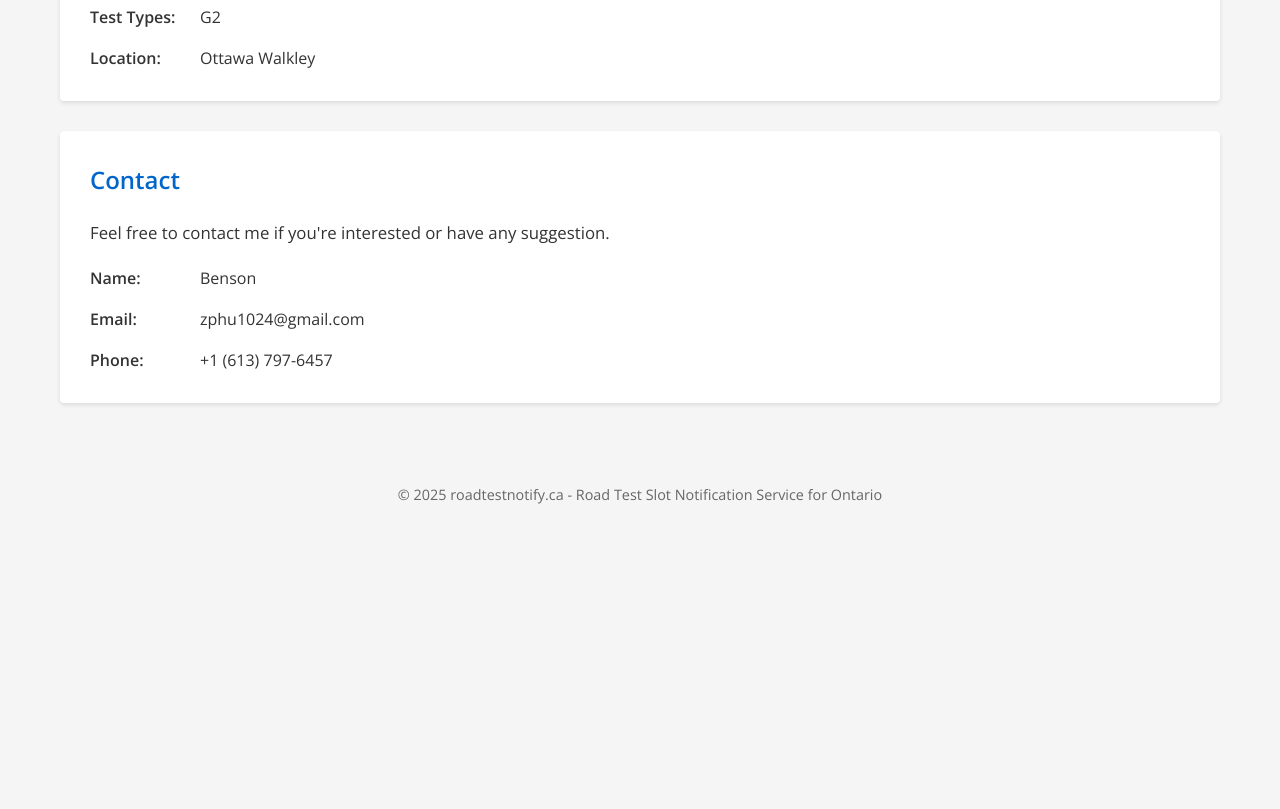
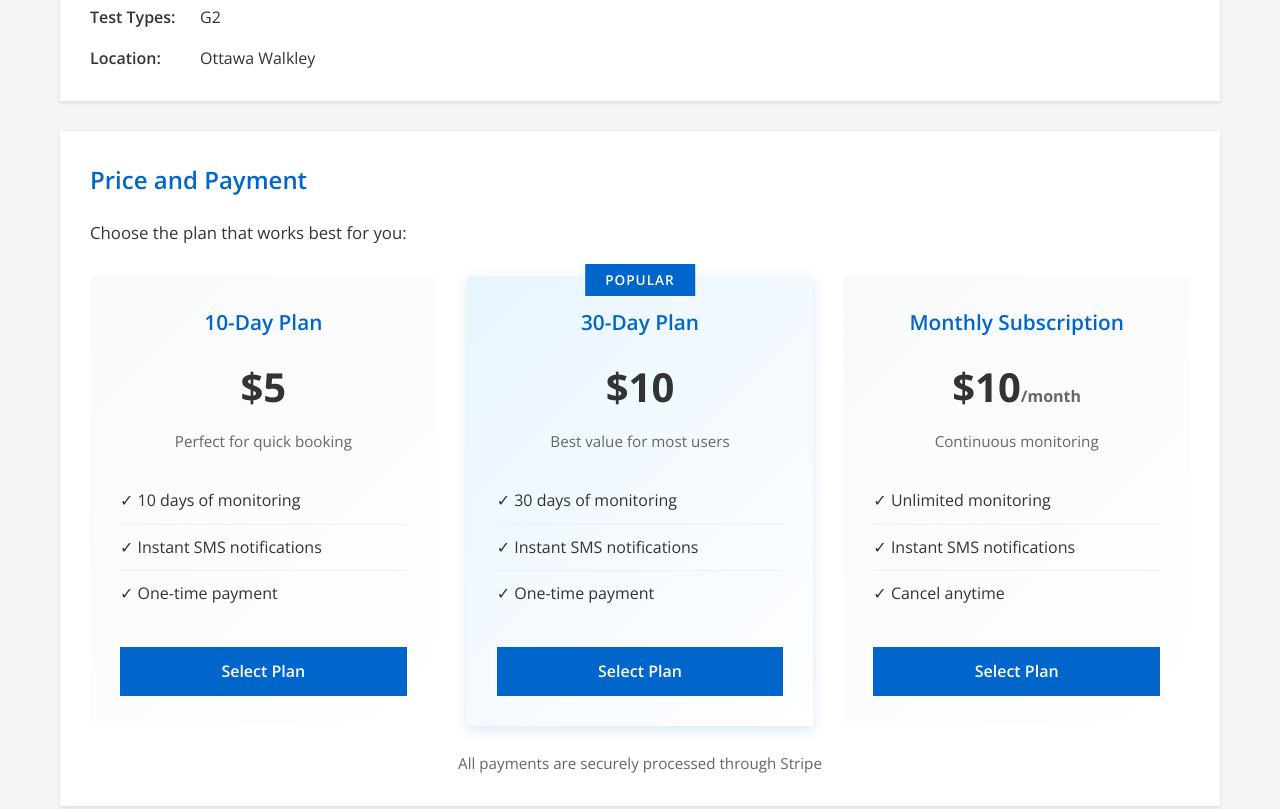
Before and after one commit to wa008/roadtestnotify, a plain HTML site: page index.html in a window 1280 px wide. Shown: the part 1100-1909 px from the top of the page. Before the commit the page ends 1636 px from the top, so only its background shows below. Drawn offline with nearby package versions, Linux system fonts and the light colour scheme.

Commit message:
Update index.html

```diff
--- a/index.html
+++ b/index.html
@@ -33,32 +33,6 @@
             margin-bottom: 40px;
         }
 
-        .nav-buttons {
-            display: flex;
-            justify-content: center;
-            gap: 15px;
-            margin-top: 30px;
-            flex-wrap: wrap;
-        }
-
-        .nav-button {
-            background-color: #0066cc;
-            color: white;
-            border: none;
-            padding: 10px 20px;
-            font-size: 1em;
-            font-weight: 600;
-            border-radius: 4px;
-            cursor: pointer;
-            transition: background-color 0.3s ease;
-            text-decoration: none;
-            font-family: 'Open Sans', Arial, sans-serif;
-        }
-
-        .nav-button:hover {
-            background-color: #0052a3;
-        }
-
         h1 {
             color: #0066cc;
             font-size: 3em;
@@ -78,7 +52,6 @@
             background-color: #ffffff;
             padding: 30px;
             margin-bottom: 30px;
-            border-radius: 4px;
             box-shadow: 0 2px 4px rgba(0,0,0,0.1);
         }
 
@@ -112,11 +85,109 @@
             color: #333;
         }
 
-        footer {
+        .pricing-grid {
+            display: grid;
+            grid-template-columns: repeat(auto-fit, minmax(280px, 1fr));
+            gap: 30px;
+            margin-top: 30px;
+        }
+
+        .pricing-card {
+            padding: 30px;
             text-align: center;
-            padding: 30px 20px;
+            background: linear-gradient(135deg, #f8f9fa 0%, #ffffff 100%);
+            transition: transform 0.3s ease, box-shadow 0.3s ease;
+        }
+
+        .pricing-card:hover {
+            transform: translateY(-5px);
+            box-shadow: 0 8px 20px rgba(0,0,0,0.1);
+        }
+
+        .pricing-card.featured {
+            background: linear-gradient(135deg, #e8f4ff 0%, #ffffff 100%);
+            box-shadow: 0 4px 12px rgba(0,102,204,0.15);
+            position: relative;
+        }
+
+        .popular-badge {
+            position: absolute;
+            top: -12px;
+            left: 50%;
+            transform: translateX(-50%);
+            background-color: #0066cc;
+            color: white;
+            padding: 5px 20px;
+            font-size: 0.85em;
+            font-weight: 600;
+            letter-spacing: 1px;
+        }
+
+        .pricing-card h3 {
+            color: #0066cc;
+            font-size: 1.3em;
+            margin-bottom: 15px;
+            font-weight: 600;
+        }
+
+        .price {
+            font-size: 2.5em;
+            font-weight: 700;
+            color: #333;
+            margin-bottom: 10px;
+        }
+
+        .price-period {
+            font-size: 0.4em;
             color: #666;
-            font-size: 0.9em;
+        }
+
+        .price-description {
+            color: #666;
+            margin-bottom: 25px;
+            font-size: 0.95em;
+        }
+
+        .features-list {
+            list-style: none;
+            text-align: left;
+            margin-bottom: 30px;
+            color: #333;
+        }
+
+        .features-list li {
+            padding: 10px 0;
+            border-bottom: 1px solid #f0f0f0;
+        }
+
+        .features-list li:last-child {
+            border-bottom: none;
+        }
+
+        .select-button {
+            background-color: #0066cc;
+            color: white;
+            border: none;
+            padding: 12px 30px;
+            font-size: 1em;
+            font-weight: 600;
+            cursor: pointer;
+            transition: background-color 0.3s ease;
+            text-decoration: none;
+            display: inline-block;
+            width: 100%;
+            font-family: 'Open Sans', Arial, sans-serif;
+        }
+
+        .select-button:hover {
+            background-color: #0052a3;
+        }
+
+        .payment-note {
+            margin-top: 25px;
+            color: #666;
+            font-size: 0.95em;
+            text-align: center;
         }
 
         .contact-link {
@@ -126,6 +197,13 @@
 
         .contact-link:hover {
             text-decoration: underline;
+        }
+
+        footer {
+            text-align: center;
+            padding: 30px 20px;
+            color: #666;
+            font-size: 0.9em;
         }
 
         @media (max-width: 768px) {
@@ -141,16 +219,16 @@
                 padding: 20px;
             }
 
-            .info-grid {
-                grid-template-columns: 1fr;
-            }
-
             .info-item {
                 flex-direction: column;
             }
 
             .info-label {
                 margin-bottom: 5px;
+            }
+
+            .pricing-grid {
+                grid-template-columns: 1fr;
             }
         }
 
@@ -172,10 +250,6 @@
             }
         }
     </style>
-<script>
-  window.va = window.va || function () { (window.vaq = window.vaq || []).push(arguments); };
-</script>
-<script defer src="/_vercel/insights/script.js"></script>
 </head>
 <body>
     <header>
@@ -194,7 +268,7 @@
             <h2>Example</h2>
             <p style="margin-bottom: 20px; color: #333; font-size: 1.05em;">This is the message you will receive:</p>
             <div style="text-align: left;">
-                <img src="images/sms-example.png" alt="SMS notification example" style="max-width: 300px; height: auto; border-radius: 8px; box-shadow: 0 2px 8px rgba(0,0,0,0.15);">
+                <img src="images/sms-example.png" alt="SMS notification example" style="max-width: 300px; height: auto; box-shadow: 0 2px 8px rgba(0,0,0,0.15);">
             </div>
         </div>
 
@@ -210,6 +284,48 @@
                     <span class="info-value">Ottawa Walkley</span>
                 </div>
             </div>
+        </div>
+
+        <div class="content-section">
+            <h2>Price and Payment</h2>
+            <p style="margin-bottom: 25px; color: #333; font-size: 1.05em;">Choose the plan that works best for you:</p>
+            <div class="pricing-grid">
+                <div class="pricing-card">
+                    <h3>10-Day Plan</h3>
+                    <div class="price">$5</div>
+                    <p class="price-description">Perfect for quick booking</p>
+                    <ul class="features-list">
+                        <li>✓ 10 days of monitoring</li>
+                        <li>✓ Instant SMS notifications</li>
+                        <li>✓ One-time payment</li>
+                    </ul>
+                    <a href="https://buy.stripe.com/demo_10day_plan" class="select-button">Select Plan</a>
+                </div>
+                <div class="pricing-card featured">
+                    <div class="popular-badge">POPULAR</div>
+                    <h3>30-Day Plan</h3>
+                    <div class="price">$10</div>
+                    <p class="price-description">Best value for most users</p>
+                    <ul class="features-list">
+                        <li>✓ 30 days of monitoring</li>
+                        <li>✓ Instant SMS notifications</li>
+                        <li>✓ One-time payment</li>
+                    </ul>
+                    <a href="https://buy.stripe.com/demo_30day_plan" class="select-button">Select Plan</a>
+                </div>
+                <div class="pricing-card">
+                    <h3>Monthly Subscription</h3>
+                    <div class="price">$10<span class="price-period">/month</span></div>
+                    <p class="price-description">Continuous monitoring</p>
+                    <ul class="features-list">
+                        <li>✓ Unlimited monitoring</li>
+                        <li>✓ Instant SMS notifications</li>
+                        <li>✓ Cancel anytime</li>
+                    </ul>
+                    <a href="https://buy.stripe.com/demo_monthly_subscription" class="select-button">Select Plan</a>
+                </div>
+            </div>
+            <p class="payment-note">All payments are securely processed through Stripe</p>
         </div>
 
         <div class="content-section">
```
